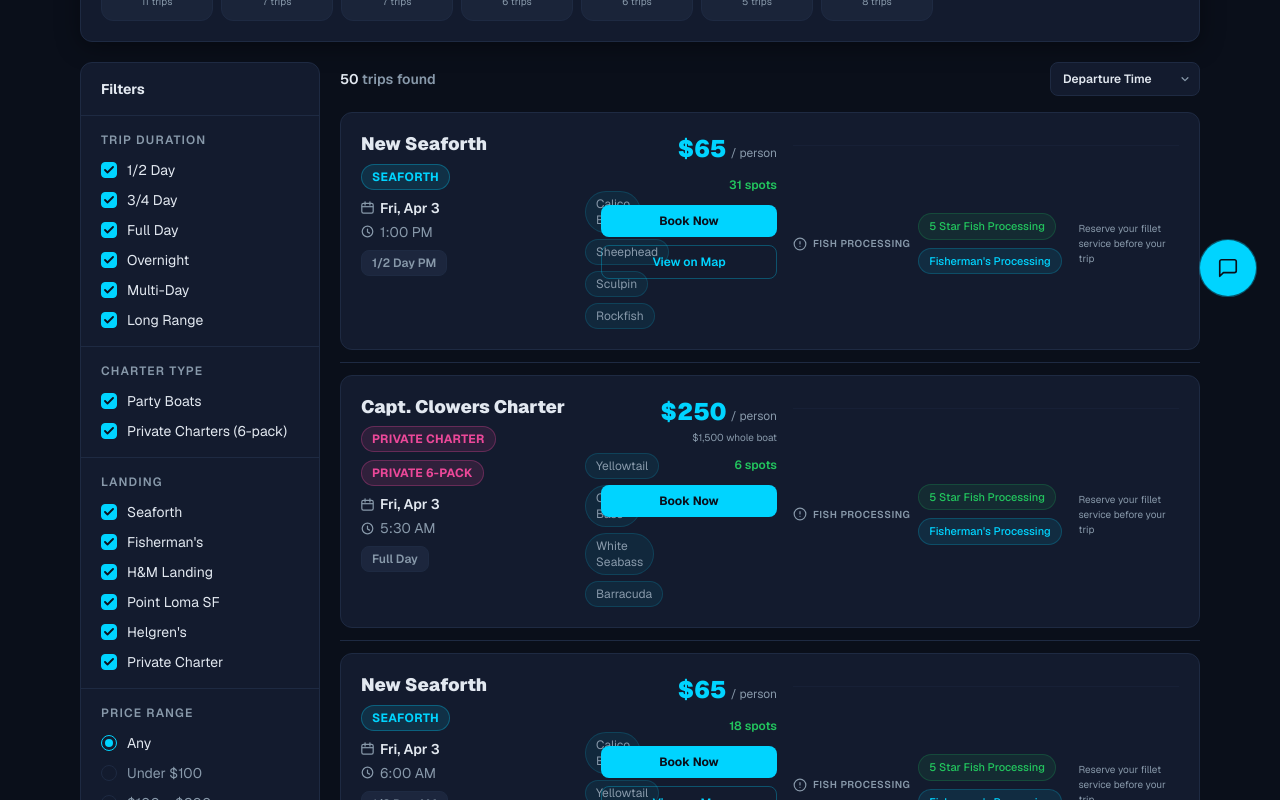
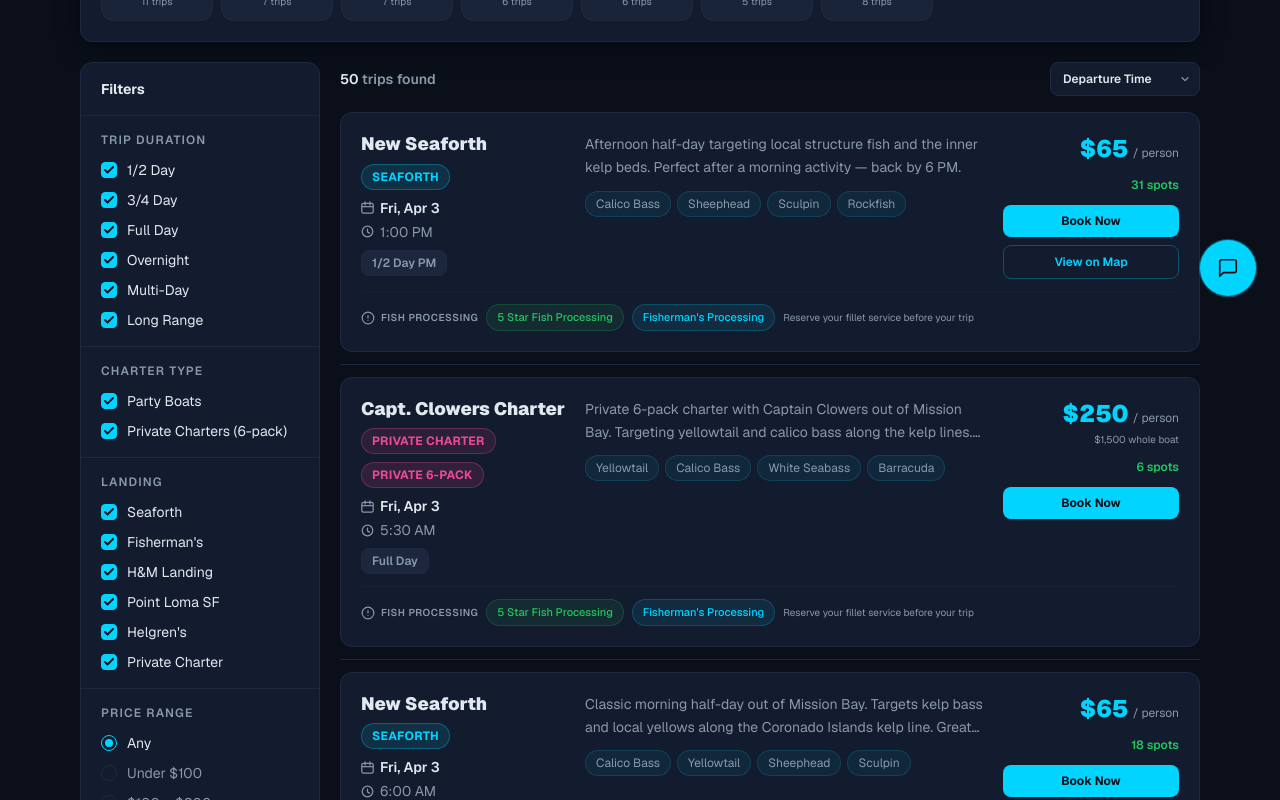
Before and after one commit to cgorman45/thebitereport, a Next.js app: page /plan-your-trip in a window 1280 px wide. Shown: the part 480-1280 px from the top of the page. Built offline with nearby package versions, Linux system fonts and the light colour scheme.

Commit message:
Fix Safari layout: separate card columns from fish processing section

```diff
--- a/src/components/trip-planner/TripResults.tsx
+++ b/src/components/trip-planner/TripResults.tsx
@@ -81,7 +81,7 @@ function TripResultCard({
 
   return (
     <div
-      className="group flex flex-col md:flex-row gap-4 p-5 rounded-xl transition-all duration-200"
+      className="group rounded-xl transition-all duration-200 p-5"
       style={{
         backgroundColor: '#131b2e',
         border: '1px solid #1e2a42',
@@ -95,6 +95,9 @@ function TripResultCard({
         (e.currentTarget as HTMLDivElement).style.boxShadow = 'none';
       }}
     >
+      {/* Main row: 3 columns on desktop */}
+      <div className="flex flex-col md:flex-row gap-4">
+
       {/* ── Left: Boat info ── */}
       <div className="flex-shrink-0 flex flex-col gap-2 md:w-52">
         <h3 className="text-lg font-black leading-tight" style={{ color: '#e2e8f0' }}>
@@ -269,6 +272,8 @@ function TripResultCard({
         </div>
       </div>
 
+      </div>{/* end main row */}
+
       {/* Fish Processing — inline recommendation */}
       <div
         className="w-full mt-3 pt-3 flex flex-col sm:flex-row sm:items-center gap-2"
```
